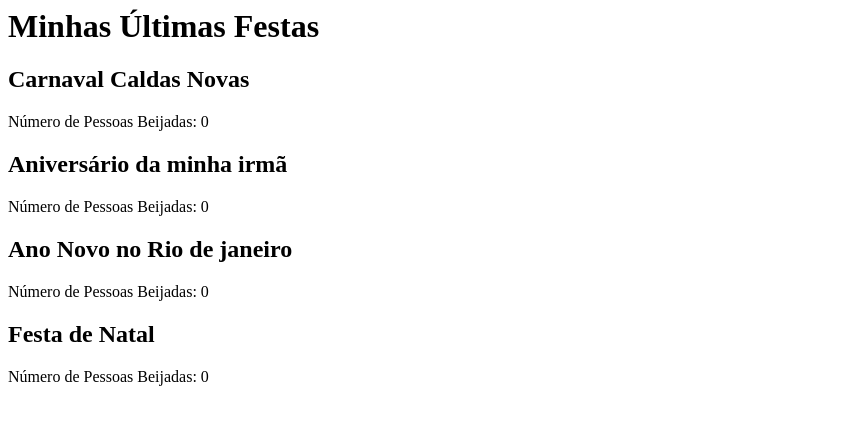
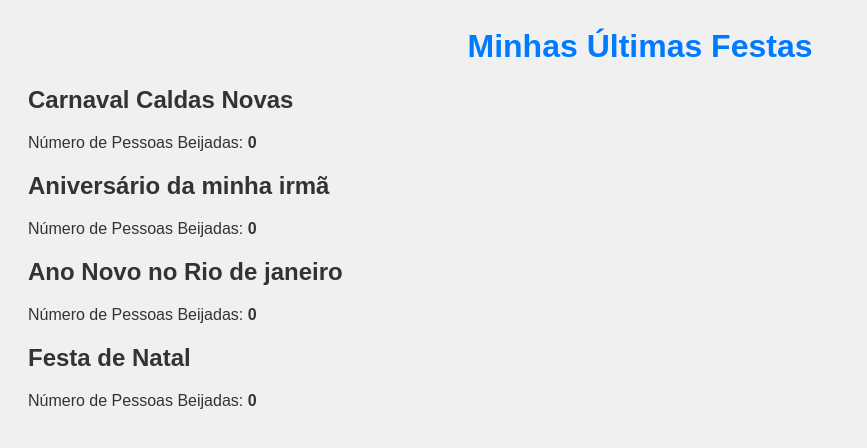
Before and after one commit to Gabriel485s/atividade9, a plain HTML site: page index.html in a window 1280 px wide. Shown: the whole page, without its empty margins (0-867 px from the left). Drawn offline with Linux system fonts and the light colour scheme.

Commit message:
Update index.html

```diff
--- a/index.html
+++ b/index.html
@@ -2,20 +2,53 @@
 <head>
     <meta charset="UTF-8">
     <title>Minhas Últimas Festas</title>
+    <style>
+        body {
+            font-family: Arial, sans-serif;
+            background-color: #f0f0f0;
+            color: #333;
+            padding: 20px;
+        }
+        h1 {
+            text-align: center;
+            color: #007bff;
+        }
+        .festa {
+            margin-bottom: 20px;
+        }
+        .festa h2 {
+            color: #333;
+        }
+        .festa p {
+            margin-bottom: 10px;
+        }
+        .beijos {
+            font-weight: bold;
+        }
+    </style>
 </head>
 <body>
 
     <h1>Minhas Últimas Festas</h1>
 
-    <h2>Carnaval Caldas Novas</h2>
-    <p>Número de Pessoas Beijadas: 0</p>
+    <div class="party">
+        <h2>Carnaval Caldas Novas</h2>
+    <p>Número de Pessoas Beijadas:<span class="beijos"> 0</span></p>
+    </div>
 
+    <div class="party">
     <h2>Aniversário da minha irmã</h2>
-    <p>Número de Pessoas Beijadas: 0</p>
+    <p>Número de Pessoas Beijadas:<span class="beijos"> 0</span></p>
+    </div>
 
+    <div class="party">
     <h2>Ano Novo no Rio de janeiro</h2>
-    <p>Número de Pessoas Beijadas: 0</p>
+    <p>Número de Pessoas Beijadas:<span class="beijos"> 0</span></p>
+    </div>
 
+    <div class="party">
     <h2>Festa de Natal</h2>
-    <p>Número de Pessoas Beijadas: 0</p>
-<html>
+    <p>Número de Pessoas Beijadas:<span class="beijos"> 0</span></p>
+    </div>
+</body>
+</html>
```
